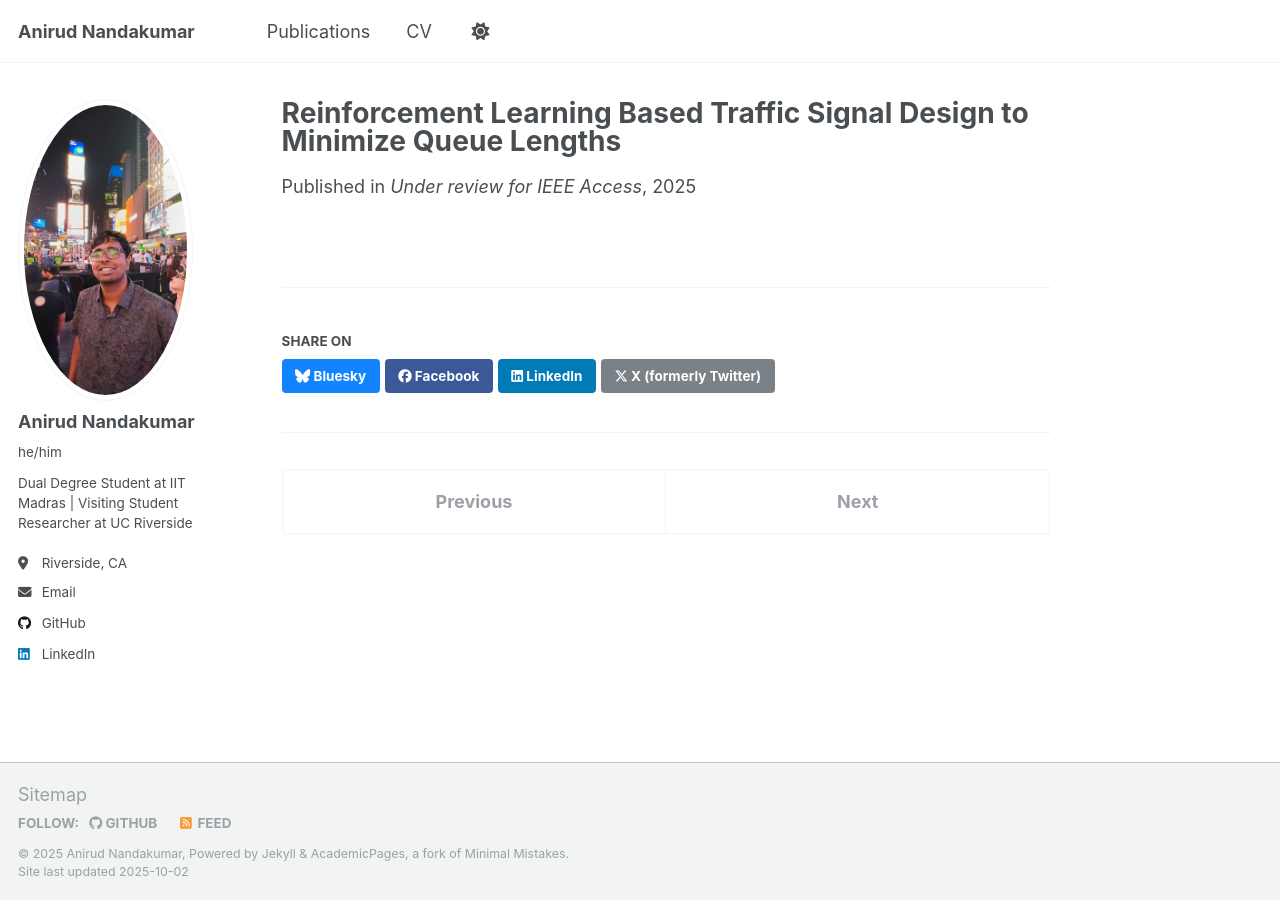
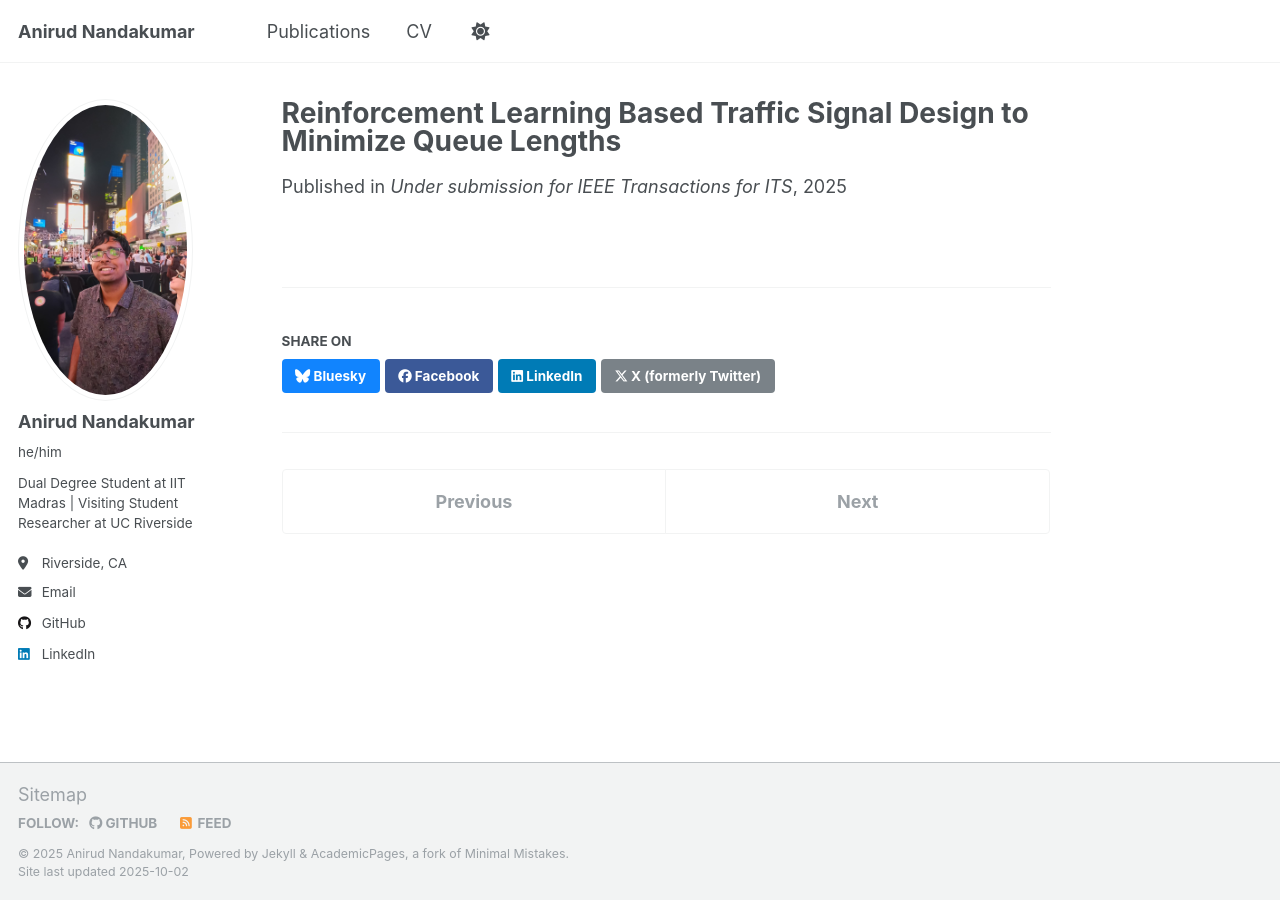
Before and after one commit to AnirudN/AnirudN.github.io, a Jekyll site: the page built from _publications/RLTSC.md, in a window 1280 px wide. Built offline with Jekyll 4.4.1, drawn with Linux system fonts in a browser that asks for light colours; a script that is not in the unit is left out.

Commit message:
Update RLTSC.md

```diff
--- a/_publications/RLTSC.md
+++ b/_publications/RLTSC.md
@@ -5,6 +5,6 @@ category: manuscripts
 permalink: /publication/RLTrafficSignals
 excerpt: ''
 date: 2025-10-01
-venue: 'Under review for IEEE Access'
+venue: 'Under submission for IEEE Transactions for ITS'
 authors: "Anirud Nandakumar, Prof. Lelitha Devi Vanajakshi, Dr. Chayan Banerjee"
 ---
```
